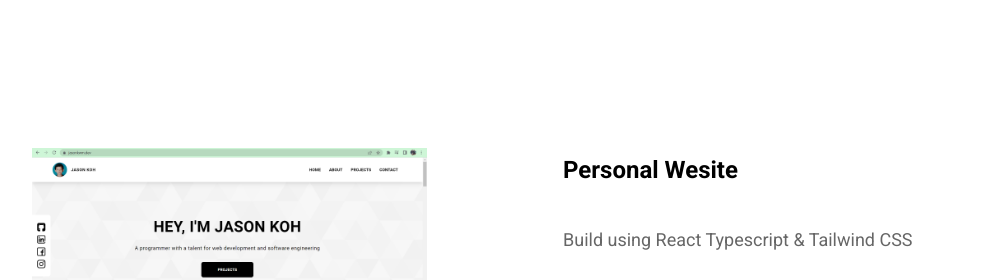
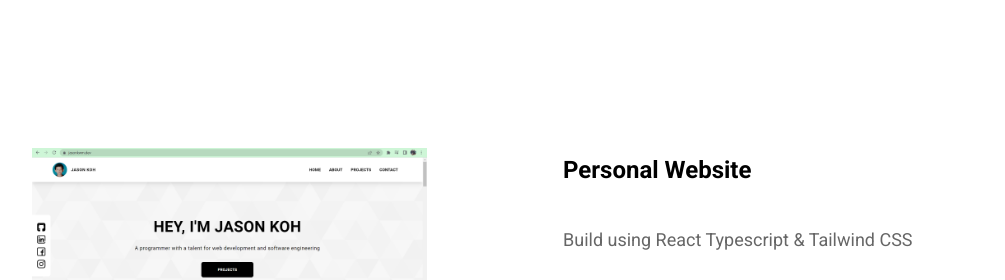
Before and after one commit to jasonkwm/personal-website, a React (Create React App) app: page / in a window 1280 px wide. Shown: the part 2000-2280 px from the top of the page, without its empty margins (117-1122 px from the left). Built offline with nearby package versions, Linux system fonts and the light colour scheme.

Commit message:
fix: typo for personal website ProjectsSection.tsx

```diff
--- a/src/components/ProjectsSection.tsx
+++ b/src/components/ProjectsSection.tsx
@@ -5,7 +5,7 @@ type Props = {}
 const projects = [
   {
     image: require("../assets/personal_website.png"),
-    h3: "Personal Wesite",
+    h3: "Personal Website",
     p: "Build using React Typescript & Tailwind CSS",
     link: "https://github.com/jasonkwm/personal-website"
   },
```
